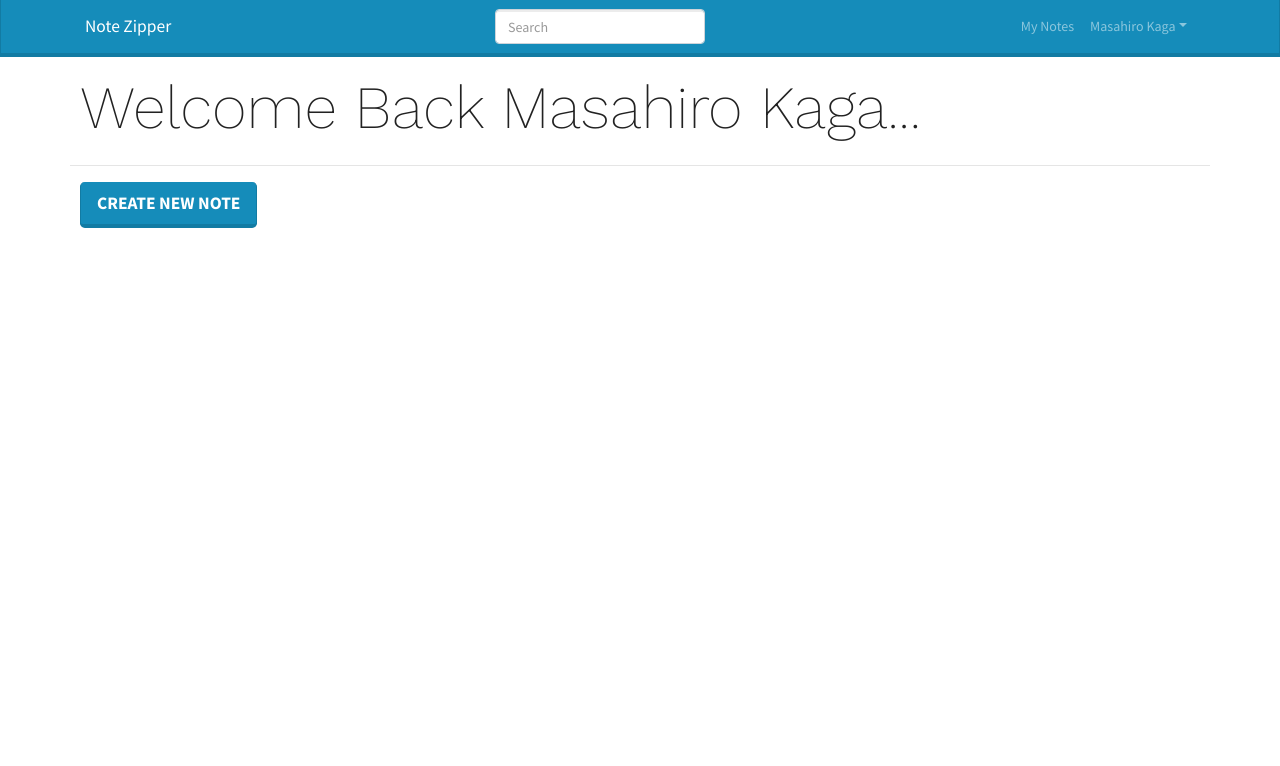
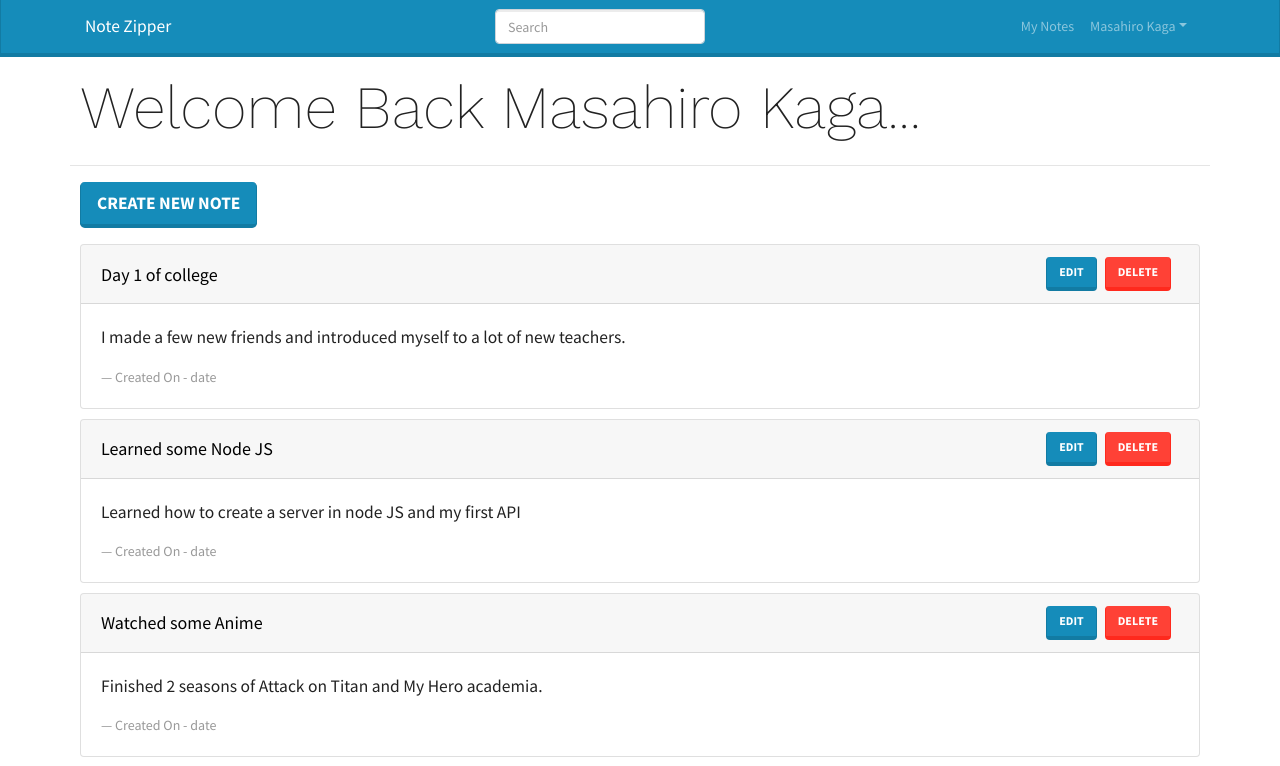
Before and after one commit to Masahiro-Kaga/portfolio-note-app, a React (Create React App) app in the folder frontend/: page /mynotes in a window 1280 px wide. Shown: the top 766 px of the page. Built offline with nearby package versions, Linux system fonts and the light colour scheme.

Commit message:
#7 - 21:30 Add Card and Button on Mynotes comp

```diff
--- /dev/null
+++ b/frontend/src/data/notes.js
@@ -0,0 +1,30 @@
+const notes = [
+  {
+    _id: "1",
+    title: "Day 1 of college",
+    content:
+      "I made a few new friends and introduced myself to a lot of new teachers.",
+    category: "College",
+  },
+  {
+    _id: "2",
+    title: "Learned some Node JS",
+    content: "Learned how to create a server in node JS and my first API",
+    category: "Learning",
+  },
+  {
+    _id: "3",
+    title: "Watched some Anime",
+    content: "Finished 2 seasons of Attack on Titan and My Hero academia.",
+    category: "Entertainment",
+  },
+  {
+    _id: 4,
+    title: "Started React JS",
+    content:
+      "Made my first App in React JS, feels awesome to learn something new. I aim to be a full stack dev someday",
+    category: "Learning",
+  },
+];
+
+module.exports = notes;
--- a/frontend/src/screens/MyNotes/MyNotes.js
+++ b/frontend/src/screens/MyNotes/MyNotes.js
@@ -1,16 +1,55 @@
 import React from "react";
-import { Button } from "react-bootstrap";
+import { Button, Card } from "react-bootstrap";
 import { Link } from "react-router-dom";
 import MainScreen from "../../components/MainScreen";
+import notes from "../../data/notes";
 
 const MyNotes = () => {
+  const deleteHandler = (id) => {
+    if (window.confirm("Are you sure?")) {
+    }
+  };
   return (
     <MainScreen title="Welcome Back Masahiro Kaga...">
       <Link to="createnote">
-        <Button style={{marginLeft:10,marginBottom:6}} size="lg">
+        <Button style={{ marginLeft: 10, marginBottom: 6 }} size="lg">
           Create New Note
         </Button>
       </Link>
+      {notes.map((note, index) => (
+        <Card style={{ margin: 10 }} key={index}>
+          <Card.Header style={{ display: "flex" }}>
+            <span
+              style={{
+                color: "black",
+                textDecoration: "none",
+                flex: 1,
+                cursor: "pointer",
+                alignSelf: "center",
+                fontSize: 18,
+              }}
+            >
+              {note.title}
+            </span>
+            <div>
+              <Button href={`/note/${note._id}`}>Edit</Button>
+              <Button
+                variant="danger"
+                className="mx-2"
+                onClick={() => deleteHandler(note._id)}
+              >
+                Delete
+              </Button>
+            </div>
+          </Card.Header>
+          <Card.Body>
+            <blockquote className="blockquote mb-0">
+              <p>{note.content}</p>
+              <footer className="blockquote-footer">Created On - date</footer>
+            </blockquote>
+          </Card.Body>
+        </Card>
+      ))}
     </MainScreen>
   );
 };
```
Also changed, not shown: 1 other file (tests, documents, lock files or other folders).
